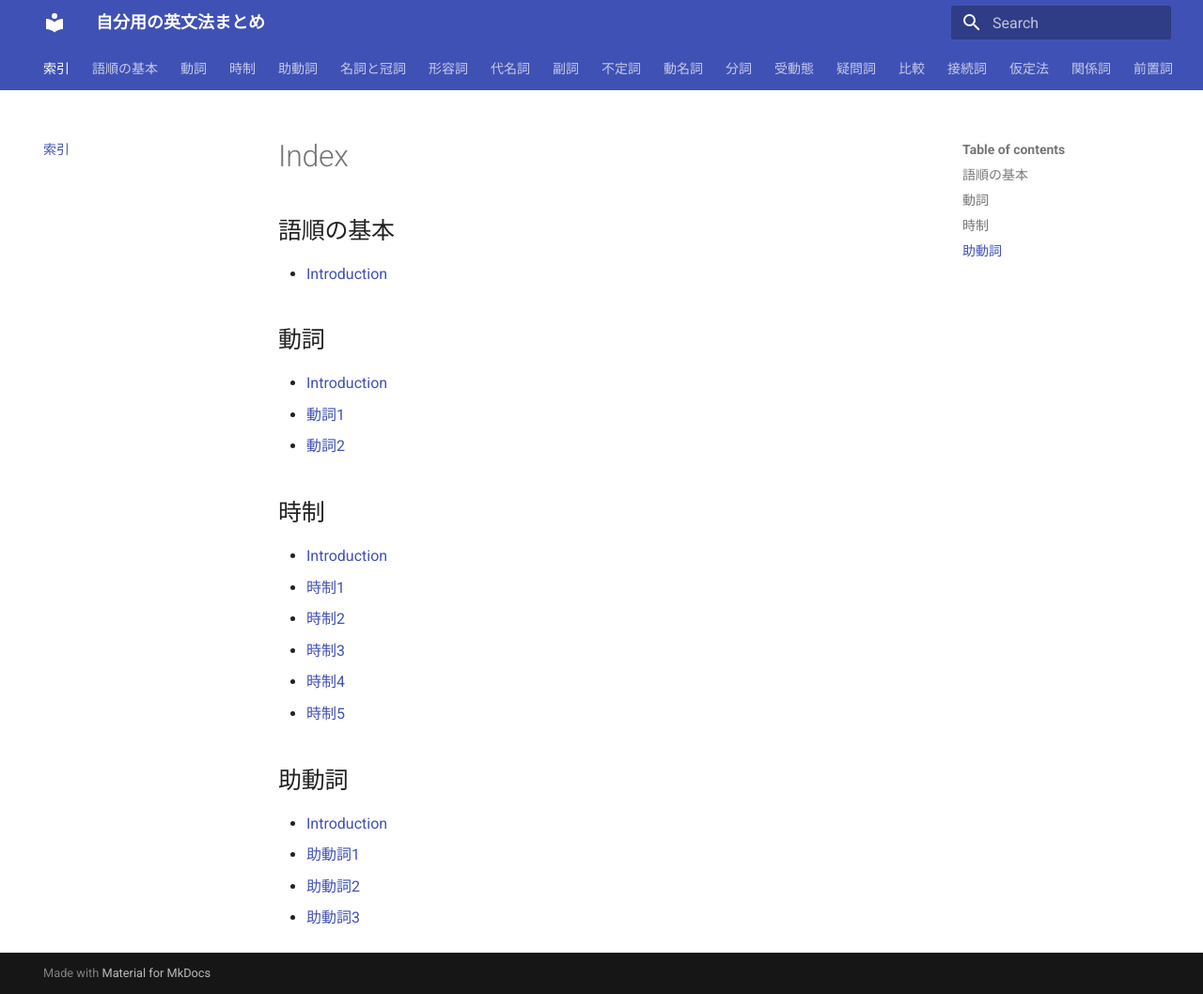
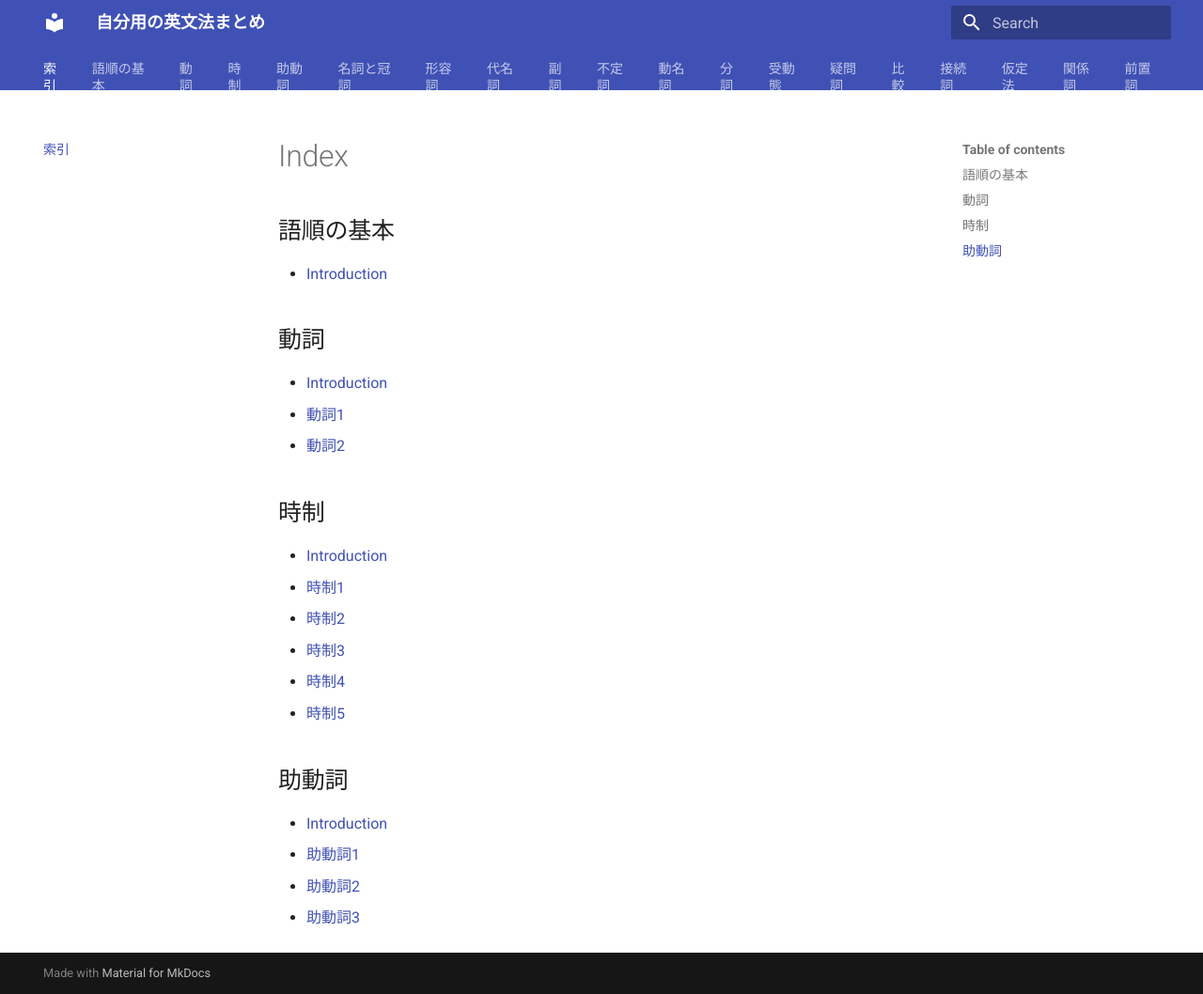
Before and after one commit to kazuma-kimura/listen-english-docs, an MkDocs documentation site: the page built from docs/index.md, in a window 1280 px wide and 1058 px high. Shown: the whole window at 94% size. Built offline with MkDocs 1.6.1 and Material for MkDocs 9.7.7, drawn with Linux system fonts in a browser that asks for light colours.

Commit message:
ヘッダータブを改行するようにして、ヘッダーアニメーション要素を追加。

```diff
--- a/docs/assets/stylesheets/custom.css
+++ b/docs/assets/stylesheets/custom.css
@@ -2,3 +2,25 @@
 /* .md-tabs {
   background-color: red
 } */
+
+/* ヘッダータブを改行するように */
+.md-tabs__list {
+  white-space: normal;
+}
+
+/* ヘッダータブの表示アニメーションが16個しかforが定義していないのでそれ以降のitemアニメーションを追加 */
+.md-tabs__item:nth-child(17) .md-tabs__link {
+  transition-delay: 320ms;
+}
+
+.md-tabs__item:nth-child(18) .md-tabs__link {
+  transition-delay: 340ms;
+}
+
+.md-tabs__item:nth-child(19) .md-tabs__link {
+  transition-delay: 360ms;
+}
+
+.md-tabs__item:nth-child(20) .md-tabs__link {
+  transition-delay: 380ms;
+}
```
